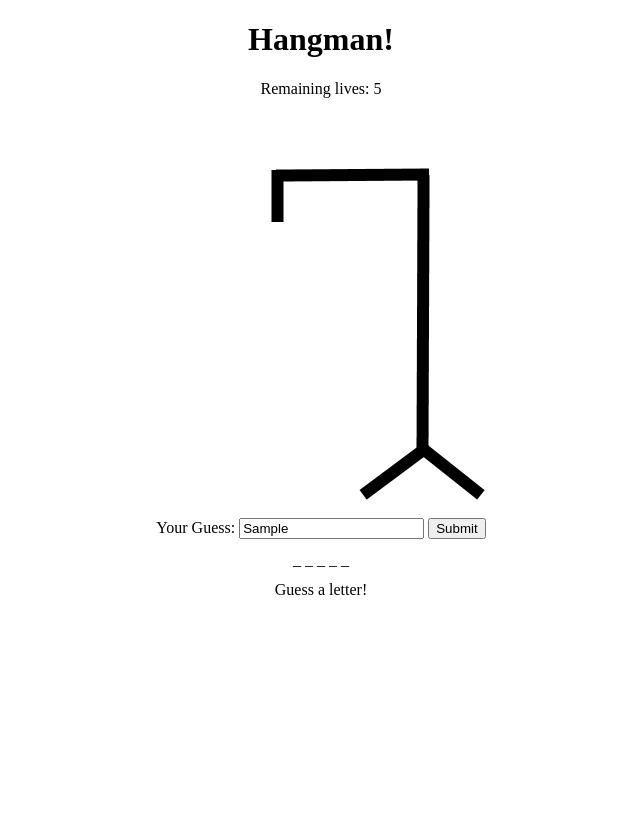
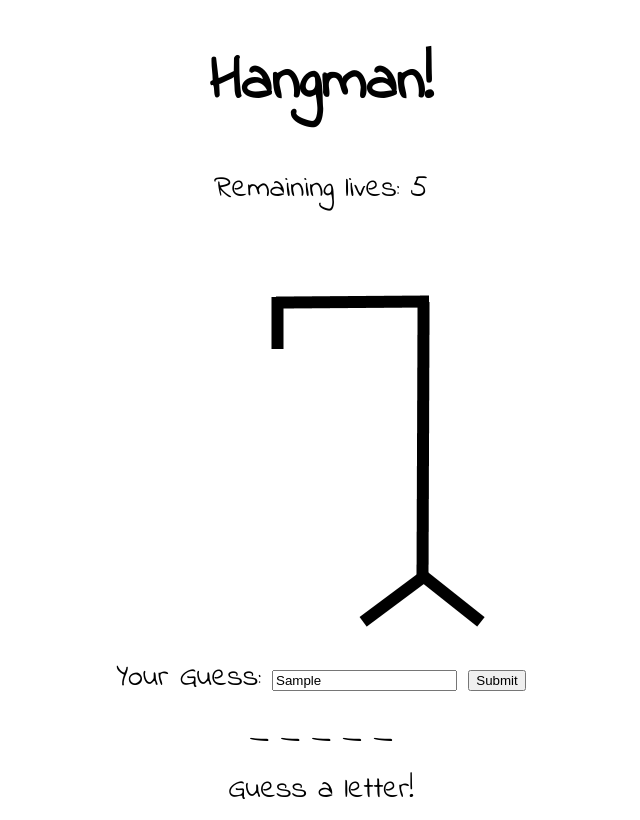
Before and after one commit to Seydaspferd/js_hangman, a plain HTML site: page newindex.html in a window 1280 px wide. Both pictures are taken after typing "Sample" into the empty fields and a click on the input "Submit". Shown: the whole page, without its empty margins (319-959 px from the left). Drawn offline with Linux system fonts and the light colour scheme.

Commit message:
changed font and fixed bug that lost you the game when guessing right at 1 life

```diff
--- a/newmain.js
+++ b/newmain.js
@@ -34,7 +34,7 @@ document.getElementById('remaininglives').innerHTML =
 
 document.getElementById('submitbtn').addEventListener('click', function () {
   if (remainingletters > 0) {
-    if (remaininglives - 1 < 1) {
+    if (remaininglives == 0) {
       document.getElementById('losemessage').innerHTML = 'You lose';
     } else {
       document.getElementById('remaininglives').innerHTML =
@@ -61,7 +61,7 @@ document.getElementById('submitbtn').addEventListener('click', function () {
     }
   }
 
-  if (!guessedRightOnce && remaininglives !== 0) {
+  if (!guessedRightOnce && remaininglives !== 0 && remainingletters !== 0) {
     remaininglives--;
 
     document.getElementById('remaininglives').innerHTML =
@@ -79,4 +79,7 @@ document.getElementById('submitbtn').addEventListener('click', function () {
 
     imgcounter++;
   }
+  if (remaininglives == 0) {
+    document.getElementById('losemessage').innerHTML = 'You lose';
+  }
 });
--- a/style.css
+++ b/style.css
@@ -1,3 +1,11 @@
+@import url('https://fonts.googleapis.com/css2?family=Indie+Flower&display=swap');
+
+body,
+html {
+  font-family: 'Indie Flower', cursive;
+  font-size: 30px;
+}
+
 #picture1,
 #picture2,
 #picture3,
```
